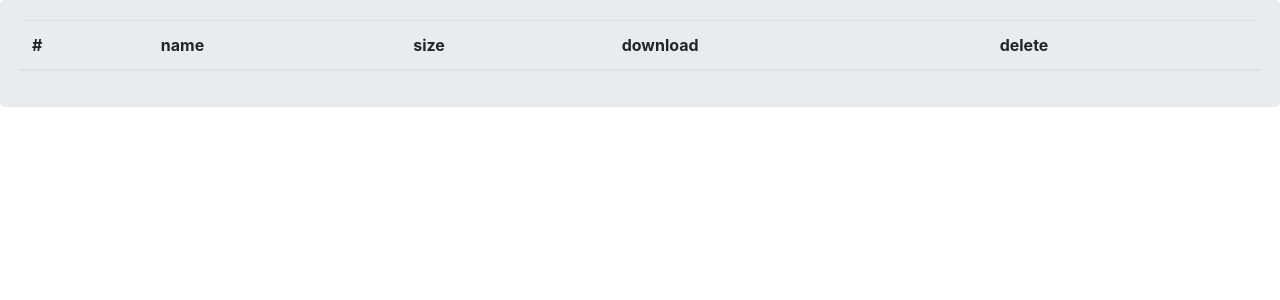
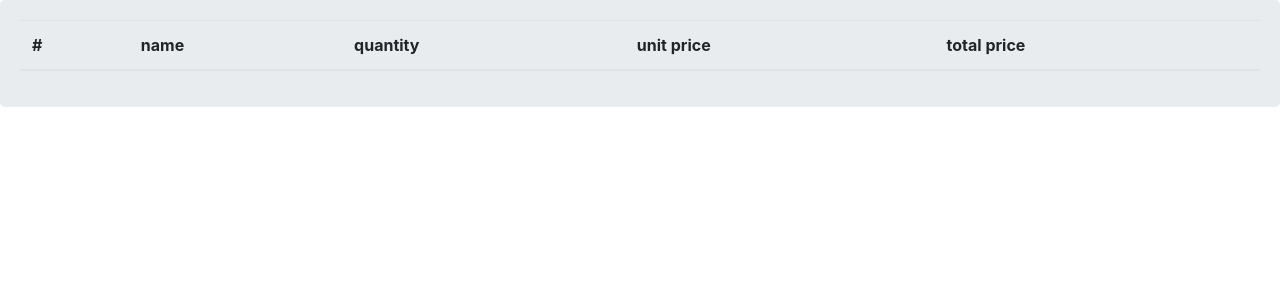
Before and after one commit to mrkingali/OnlineShop, a Django app: page /orders/cart/ in a window 1280 px wide. Shown: the part 56-356 px from the top of the page. Run offline with Django 4.2, Linux system fonts and the light colour scheme; lists and menus that the app fills with data are empty.

Commit message:
add cart detail

```diff
--- a/home/models.py
+++ b/home/models.py
@@ -36,7 +36,7 @@ class Product(models.Model):
         ordering = ('name',)
 
     def __str__(self):
-        return f'name : {self.name} , price : {self.price} , available: {self.available}'
+        return f' {self.name} '
 
     def get_absolute_url(self):
         return reverse('home:product_detail', args=[self.slug, ])
--- a/orders/cart.py
+++ b/orders/cart.py
@@ -1,21 +1,33 @@
+from home.models import Product
 CART_SESSION_ID = 'cart'
 
 
-class Cart():
+class Cart:
 
     def __init__(self, request):
-        self.session = request.Session
+        self.session = request.session
         cart = self.session.get(CART_SESSION_ID)
         if not cart:
             cart = self.session[CART_SESSION_ID] = {}
         self.cart = cart
 
+    def __iter__(self):
+        product_ids=self.cart.keys()
+        products=Product.objects.filter(id__in=product_ids)
+        cart=self.cart.copy()
+        for product in products:
+            cart[str(product.id)]['product']=product
+        for item in cart.values():
+            item['total_price']=item['quantity']*int(item['price'])
+            yield item
+
     def add(self, product, quantity):
         product_id = product.id
-        if product_id not in self.cart:
+
+        if product_id not in self.cart.keys():
             self.cart[product_id] = {'quantity': 0,
                                      'price': str(product.price), }
-        self.cart[product_id][quantity] += quantity
+        self.cart[product_id]['quantity'] += quantity
         self.save()
 
     def save(self):
--- a/orders/templates/orders/cart.html
+++ b/orders/templates/orders/cart.html
@@ -5,19 +5,19 @@
             <tr>
                 <th scope="col">#</th>
                 <th scope="col">name</th>
-                <th scope="col">size</th>
-                <th scope="col">download</th>
-                <th scope="col">delete</th>
+                <th scope="col">quantity</th>
+                <th scope="col">unit price</th>
+                <th scope="col">total price</th>
             </tr>
         </thead>
 
-        {% for object in objects %}
+        {% for item in cart %}
             <tr>
                 <th scope="row">{{ forloop.counter }}</th>
-                <td>{{ object.Key }}</td>
-                <td>{{ object.Size | filesizeformat }}</td>
-                <td><a href="{% url 'home:download_obj_bucket' object.Key %}">download</a></td>
-                <td><a href="{% url 'home:delete_obj_bucket' object.Key %}">delete</a></td>
+                <td>{{ item.product }}</td>
+                <td>{{ item.quantity}}</td>
+                <td>{{ item.price }}</td>
+                <td>{{ item.total_price }}</td>
             </tr>
         {% endfor %}
 
--- a/orders/views.py
+++ b/orders/views.py
@@ -10,12 +10,13 @@ from .forms import CartAddForm
 
 class CartView(View):
     def get(self, request):
-        return render(request, 'orders/cart.html')
+        cart=Cart(request)
+        return render(request, 'orders/cart.html',{'cart':cart})
 
 
 class CartAddView(View):
 
-    def get(self, request, product_id):
+    def post(self, request, product_id):
         cart = Cart(request)
         product = get_object_or_404(Product, id=product_id)
         form = CartAddForm(request.POST)
```
Also changed, not shown: db.sqlite3, 2 other files.
